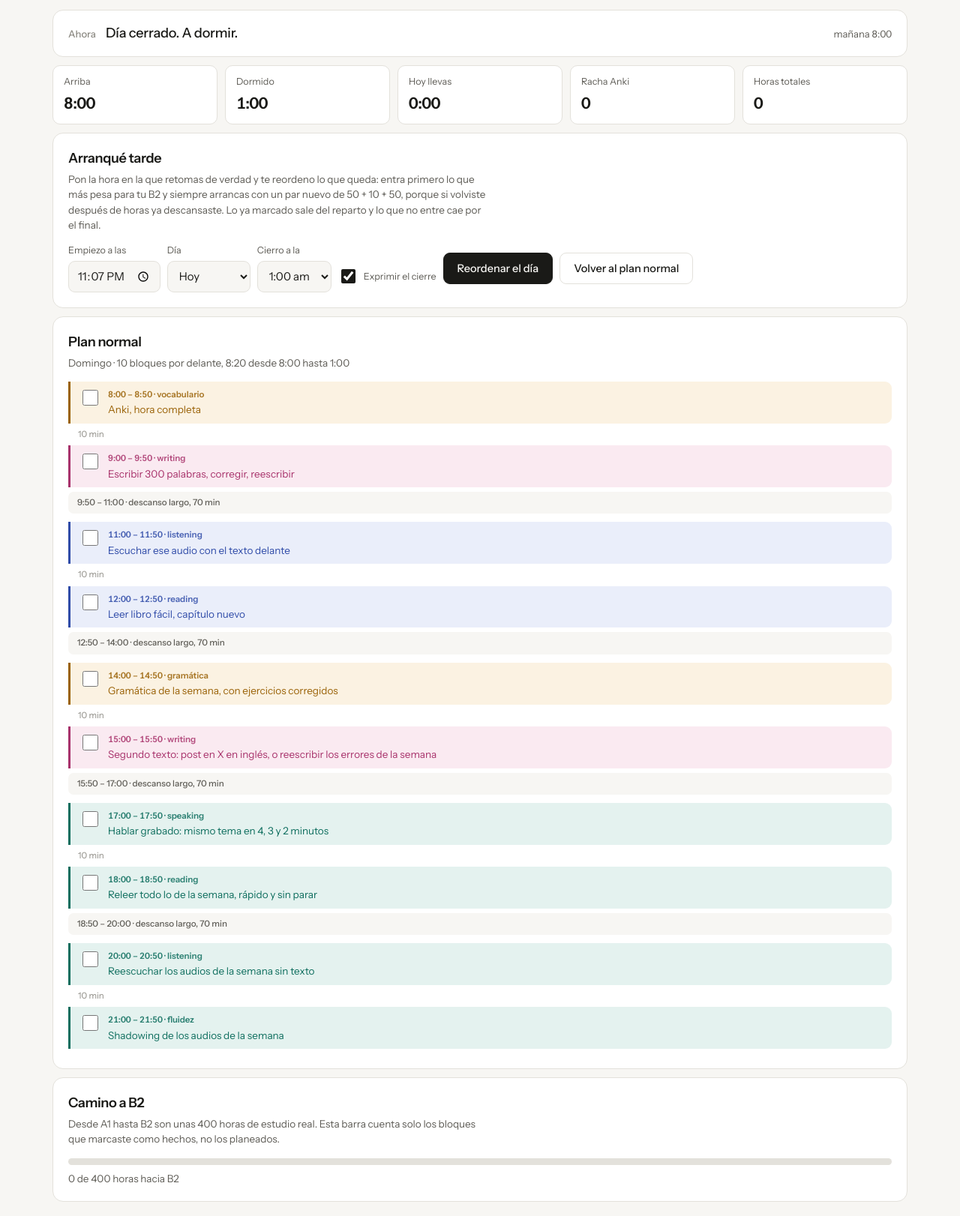
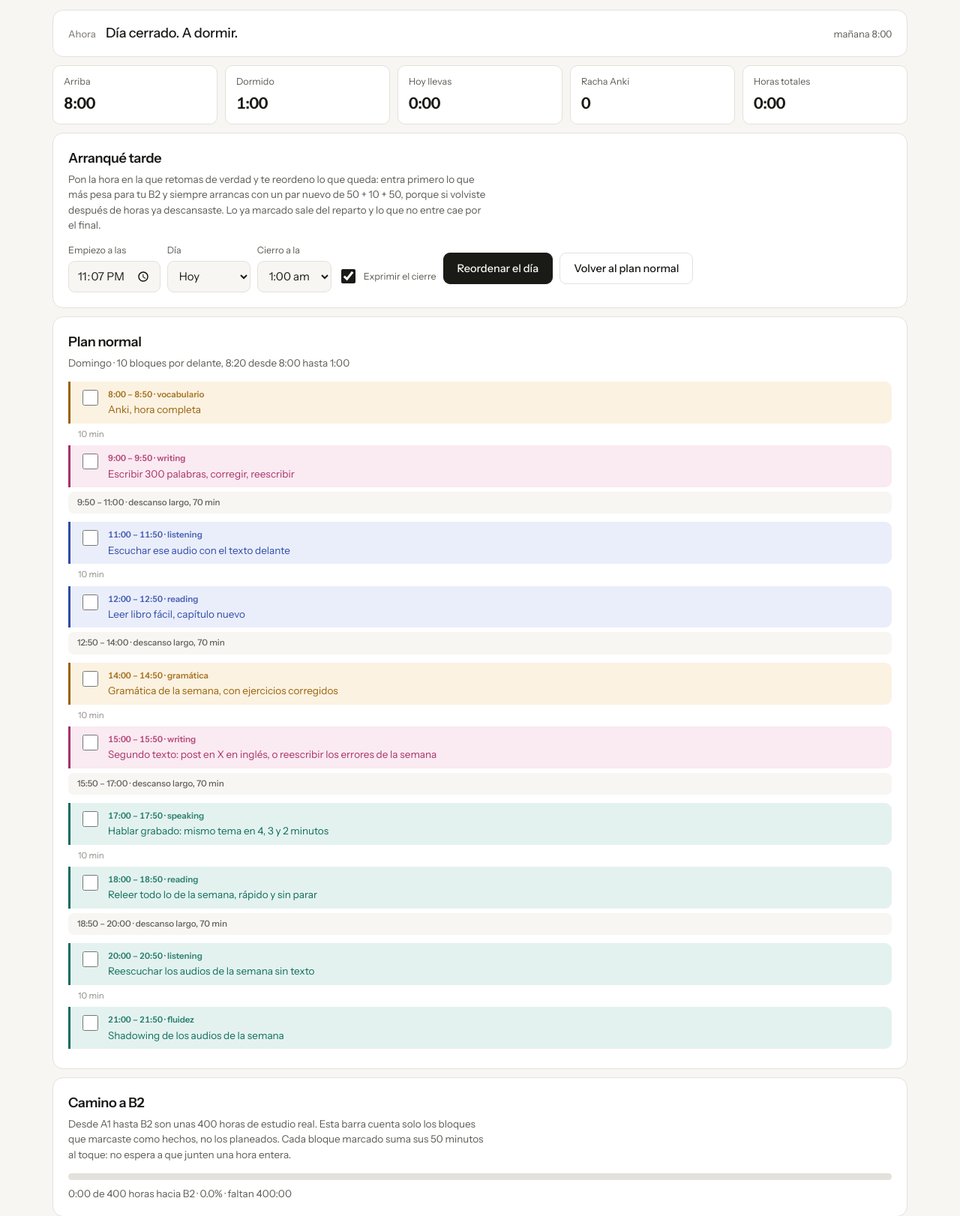
Before and after one commit to isjunrod/my-calendar, a plain HTML site: page index.html in a window 1280 px wide. Shown: the part 120-1742 px from the top of the page at 75% size. Drawn offline with Linux system fonts and the light colour scheme.

Commit message:
fix(progreso): contar la barra a B2 en minutos, no en horas enteras
marcar un bloque de 50 min no movia nada porque el total se truncaba a horas.
ahora el total se muestra como h:mm, la barra usa minutos y el texto dice el
porcentaje exacto y cuanto falta

```diff
--- a/index.html
+++ b/index.html
@@ -76,7 +76,8 @@ button.ghost{background:transparent;color:var(--ink);border-color:var(--line)}
 button:focus-visible,input:focus-visible,select:focus-visible{outline:2px solid var(--input);outline-offset:2px}
 
 .prog{height:9px;background:var(--line);border-radius:99px;overflow:hidden;margin-top:6px}
-.prog i{display:block;height:100%;background:var(--fluidez);border-radius:99px}
+.prog i{display:block;height:100%;background:var(--fluidez);border-radius:99px;
+  min-width:0;transition:width .25s ease}
 
 .legend{display:flex;gap:8px;flex-wrap:wrap;margin:22px 0}
 .tag{font-size:13px;padding:5px 12px;border-radius:99px;font-weight:500}
@@ -161,7 +162,7 @@ footer{margin-top:26px;font-size:13px;color:var(--ink-3)}
     <div class="stat"><span>Dormido</span><b>1:00</b></div>
     <div class="stat"><span>Hoy llevas</span><b id="stHoy">0:00</b></div>
     <div class="stat"><span>Racha Anki</span><b id="stRacha">0</b></div>
-    <div class="stat"><span>Horas totales</span><b id="stTotal">0</b></div>
+    <div class="stat"><span>Horas totales</span><b id="stTotal">0:00</b></div>
   </div>
 
   <section class="panel">
@@ -207,9 +208,9 @@ footer{margin-top:26px;font-size:13px;color:var(--ink-3)}
 
   <section class="panel">
     <h2>Camino a B2</h2>
-    <p class="hint">Desde A1 hasta B2 son unas 400 horas de estudio real. Esta barra cuenta solo los bloques que marcaste como hechos, no los planeados.</p>
+    <p class="hint">Desde A1 hasta B2 son unas 400 horas de estudio real. Esta barra cuenta solo los bloques que marcaste como hechos, no los planeados. Cada bloque marcado suma sus 50 minutos al toque: no espera a que junten una hora entera.</p>
     <div class="prog"><i id="progBar" style="width:0%"></i></div>
-    <p class="hint" style="margin:8px 0 0" id="progTxt">0 de 400 horas</p>
+    <p class="hint" style="margin:8px 0 0" id="progTxt">0:00 de 400 horas hacia B2</p>
   </section>
 
   <div class="legend">
@@ -567,11 +568,13 @@ function pintarStats(){
   var minHoy = Object.keys(hechosHoy).length * DUR;
   document.getElementById("stHoy").textContent = dur(minHoy);
   document.getElementById("stRacha").textContent = estado.racha || 0;
-  var horas = Math.floor(estado.minutos/60);
-  document.getElementById("stTotal").textContent = horas;
-  var pct = Math.min(100, (horas/400)*100);
-  document.getElementById("progBar").style.width = pct.toFixed(1)+"%";
-  document.getElementById("progTxt").textContent = horas+" de 400 horas hacia B2";
+  // cuenta en minutos: un bloque de 50 ya mueve la barra, no hay que juntar una hora entera
+  var min = estado.minutos || 0;
+  var pct = Math.min(100, (min/(400*60))*100);
+  document.getElementById("stTotal").textContent = dur(min);
+  document.getElementById("progBar").style.width = (min ? Math.max(pct, 0.7) : 0).toFixed(2)+"%";
+  document.getElementById("progTxt").textContent =
+    dur(min)+" de 400 horas hacia B2 · "+pct.toFixed(1)+"% · faltan "+dur(Math.max(0, 400*60-min));
 }
 
 function ahoraMin(){ var d=new Date(); return d.getHours()*60+d.getMinutes(); }
```
